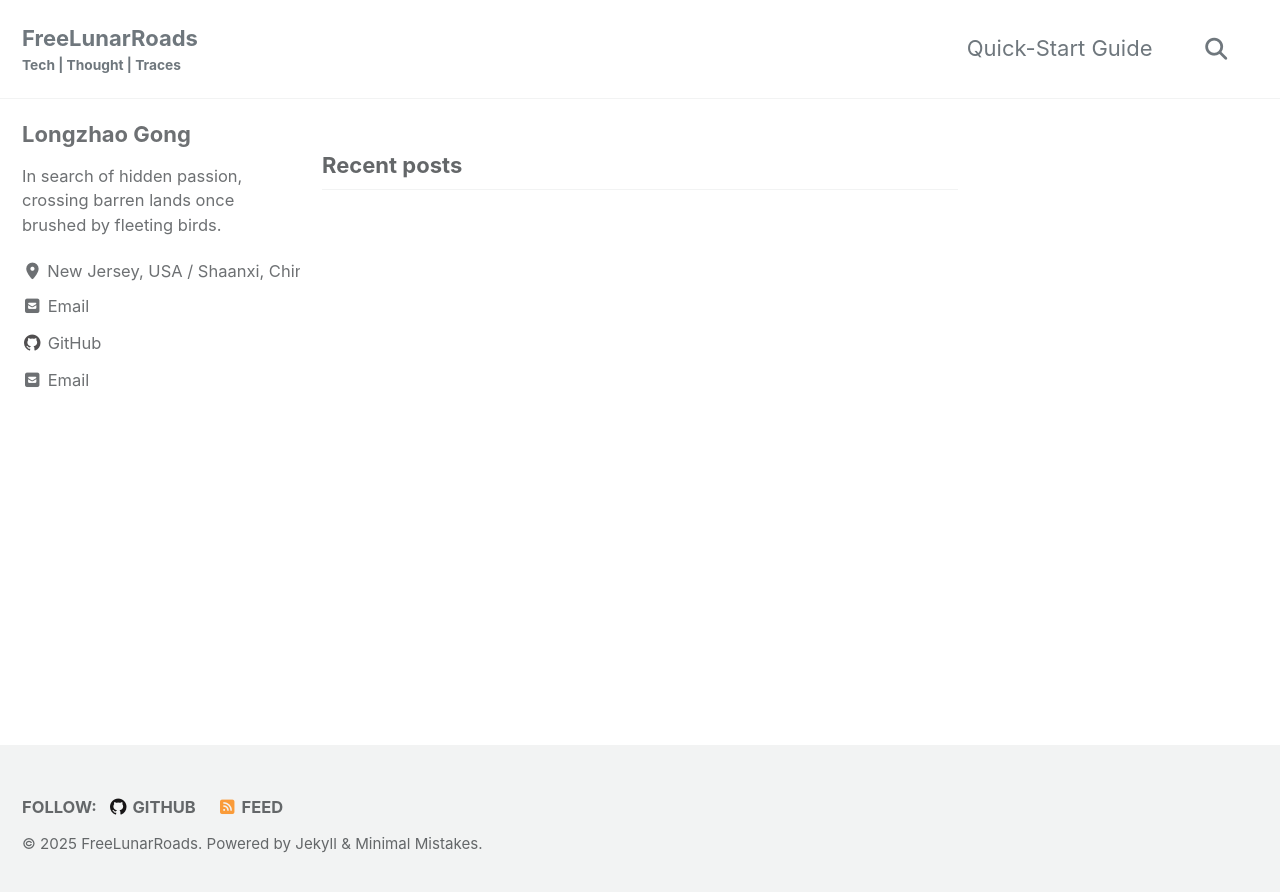
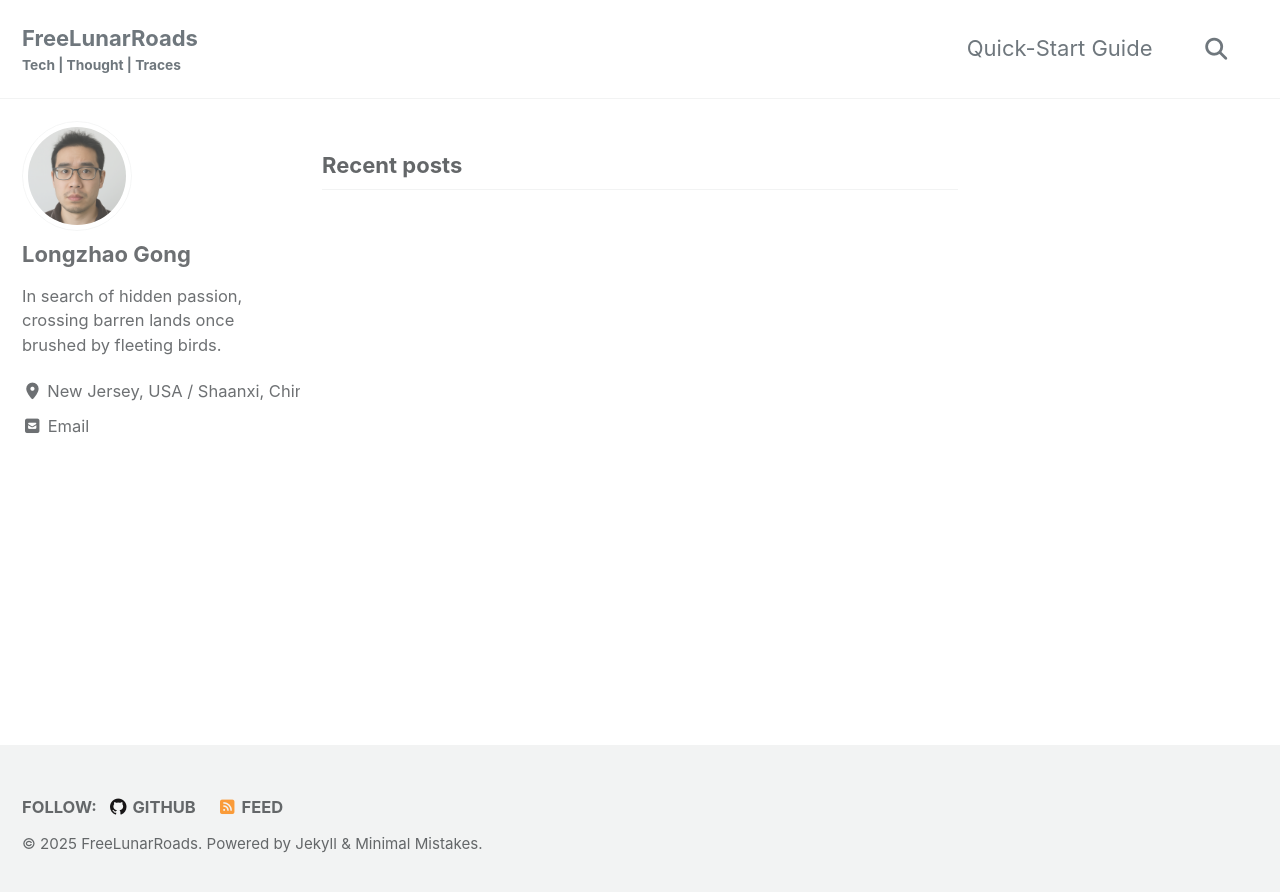
Before and after one commit to Gonglz/gonglz.github.io, a Jekyll site: the page built from index.html, in a window 1280 px wide. Shown: the top 892 px of the page. Built offline with Jekyll 4.4.1, drawn with Linux system fonts in a browser that asks for light colours; cached includes are drawn as plain includes; the list of posts is cut into pages by our own code.

Commit message:
Add updated avatar

```diff
--- a/_config.yml
+++ b/_config.yml
@@ -114,14 +114,14 @@ analytics:
 # Site Author
 author:
   name             : "Longzhao Gong"
-  avatar           : # path of avatar image, e.g. "/assets/images/bio-photo.jpg"
+  avatar           : "/assets/images/bio-photo.jpg"
   bio              : "In search of hidden passion, crossing barren lands once brushed by fleeting birds."
   location         : "New Jersey, USA / Shaanxi, China"
   email            : "gonglz@hotmail.com"
   links:
     - label: "Email"
       icon: "fas fa-fw fa-envelope-square"
-      url:  "mailto:gonglz@hotmail.com"
+      #url:  "mailto:gonglz@hotmail.com"
     - label: "Website"
       icon: "fas fa-fw fa-link"
       # url: "https://your-website.com"
@@ -133,7 +133,7 @@ author:
       # url: "https://facebook.com/"
     - label: "GitHub"
       icon: "fab fa-fw fa-github"
-      url: "https://github.com/gonglz"
+      #url: "https://github.com/gonglz"
     - label: "Instagram"
       icon: "fab fa-fw fa-instagram"
       # url: "https://instagram.com/"
```
Also changed, not shown: assets/images/bio-photo.jpg (added).
